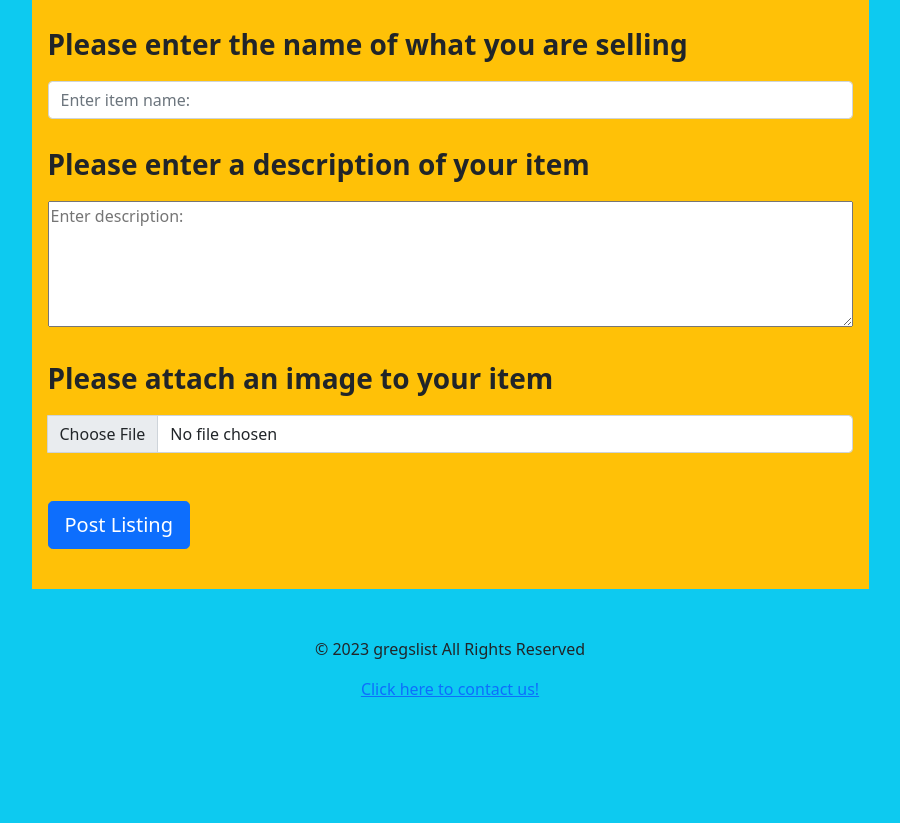
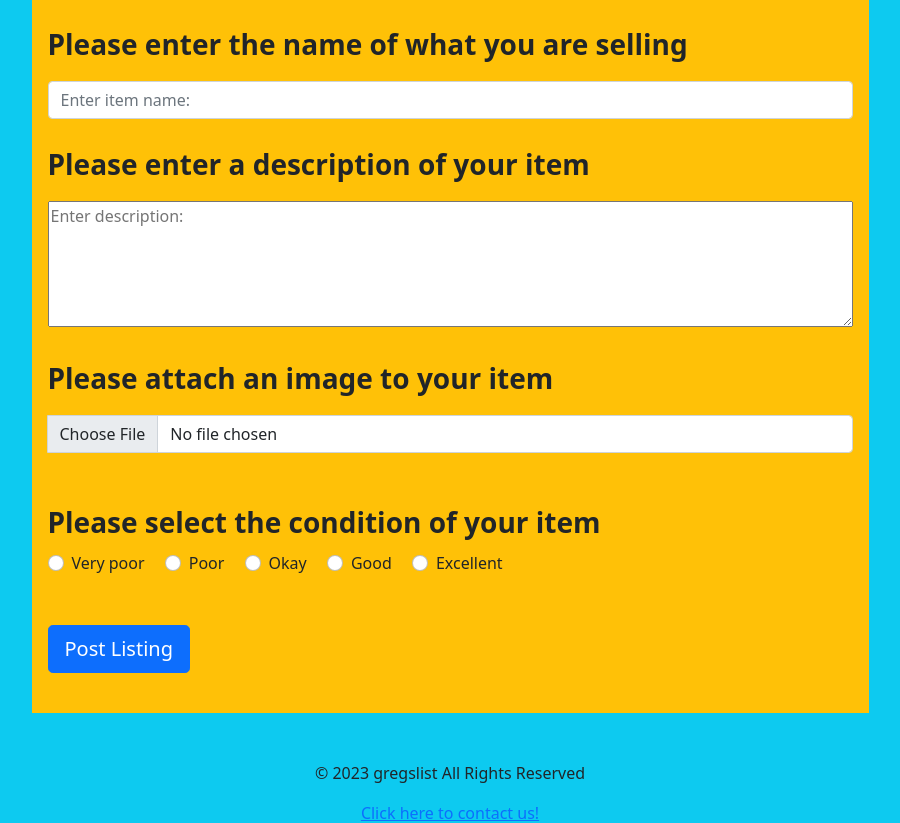
Before and after one commit to ajwild320/Project-Gregslist, a Flask app: page /create_listing in a window 1280 px wide. Shown: the part 249-1072 px from the top of the page, without its empty margins (190-1090 px from the left). Before the commit the page ends 946 px from the top, so only its background shows below. Run offline with Flask 3, Linux system fonts and the light colour scheme.

Commit message:
adding conditions to the listing form

```diff
--- a/app.py
+++ b/app.py
@@ -23,7 +23,7 @@ db_port = os.getenv('DB_PORT')
 db_name = os.getenv('DBNAME')
 print(db_name)
 app.config['SQLALCHEMY_DATABASE_URI']\
-      =  f'postgresql://{db_user}:{db_pass}@{db_host}:{db_port}/postgres'
+      =  f'postgresql://{db_user}:{db_pass}@{db_host}:{db_port}/{db_name}'
 
 db.init_app(app)
 print("HERE")
--- a/templates/create_listing.html
+++ b/templates/create_listing.html
@@ -15,22 +15,58 @@ Home page
 <div class="w-75 mx-auto p-3 mt-3 mb-5 bg-warning">
     <form method="post" action="/create_listing">
         <div class="form-group">
-            <label for="formGroupExampleInput" class="mt-2 fs-3 fw-bold">Please enter the name of what you are selling</label>
-            <input type="text" class="form-control mt-3" id="formGroupExampleInput" name = "itemname" placeholder="Enter item name:">
+            <label for="formGroupExampleInput" class="mt-2 fs-3 fw-bold">Please enter the name of what you are
+                selling</label>
+            <input type="text" class="form-control mt-3" id="formGroupExampleInput" name="itemname"
+                placeholder="Enter item name:">
         </div>
 
         <div class="form-group">
             <label for="formGroupExampleInput" class="fs-3 fw-bold mt-4">Please enter a description of your item</label>
-            <textarea id="formGroupExampleInput" rows="5" style="min-width: 100%" class="mt-3" placeholder="Enter description:"name="itemdes"></textarea>
+            <textarea id="formGroupExampleInput" rows="5" style="min-width: 100%" class="mt-3"
+                placeholder="Enter description:" name="itemdes"></textarea>
         </div>
         <div class="input-group custom-file-button">
             <label for="formGroupExampleInput" class="fs-3 fw-bold mt-4">Please attach an image to your item</label>
             <!-- NOTE: can change default "Choose file" by messing with custom bootstrap css. Just need to download it locally firsts -->
-            <input type="file" style="min-width: 100%"class="form-control mt-3" name="itemimagefile"id="inputGroupFile">
+            <input type="file" style="min-width: 100%" class="form-control mt-3" name="itemimagefile"
+                id="inputGroupFile">
+        </div>
+        <div class="mt-4">
+            <label for="formselectcondition" style="min-width: 100%" class="fs-3 fw-bold mt-4">Please select the
+                condition of your item</label>
+            <div class="form-check form-check-inline mt-2">
+                <input class="form-check-input" type="radio" name="itemcondition" id="inlineRadio1"
+                    value="option1">
+                <label class="form-check-label" for="inlineRadio1">Very poor</label>
+            </div>
+            <div class="form-check form-check-inline">
+                <input class="form-check-input" type="radio" name="itemcondition" id="inlineRadio2"
+                    value="option2">
+                <label class="form-check-label" for="inlineRadio2">Poor</label>
+            </div>
+            <div class="form-check form-check-inline">
+                <input class="form-check-input" type="radio" name="itemcondition" id="inlineRadio2"
+                    value="option2">
+                <label class="form-check-label" for="inlineRadio2">Okay</label>
+            </div>
+            <div class="form-check form-check-inline">
+                <input class="form-check-input" type="radio" name="itemcondition" id="inlineRadio2"
+                    value="option2">
+                <label class="form-check-label" for="inlineRadio2">Good</label>
+            </div>
+            <div class="form-check form-check-inline">
+                <input class="form-check-input" type="radio" name="itemcondition" id="inlineRadio2"
+                    value="option2">
+                <label class="form-check-label" for="inlineRadio2">Excellent</label>
+            </div>
+
         </div>
 
 
-        <div class="text-left"><button type="submit" class="btn btn-lg btn-primary mt-5 mb-4" id="button">Post Listing</button></div>
+
+        <div class="text-left"><button type="submit" class="btn btn-lg btn-primary mt-5 mb-4" id="button">Post
+                Listing</button></div>
     </form>
 </div>
 {% endblock %}
```
